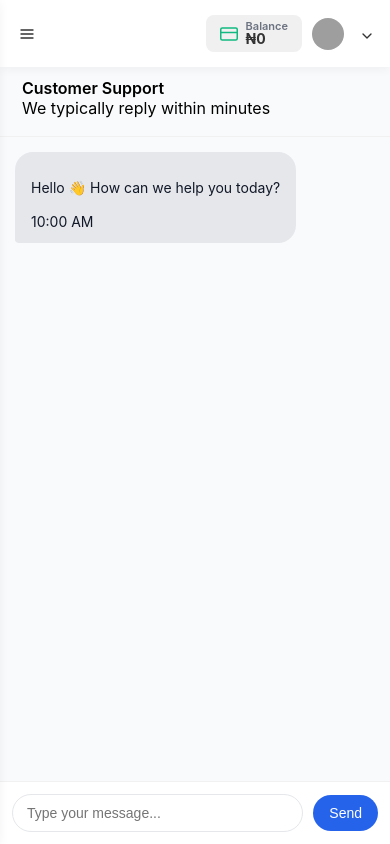
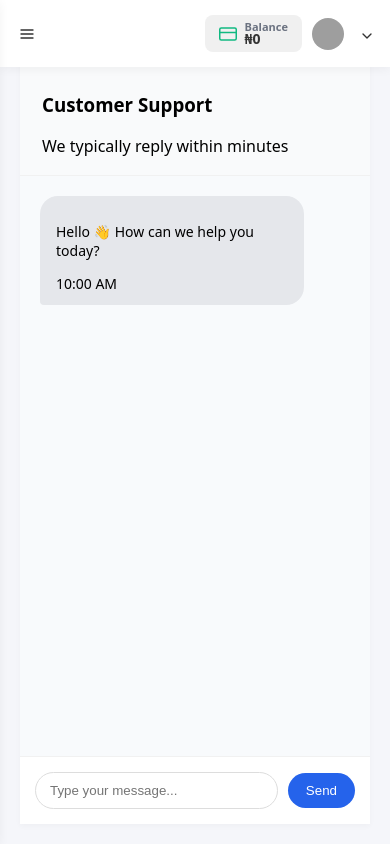
Before and after one commit to ay30bg/realsms, a React (Create React App) app: page /support in a window 390 px wide. Built offline with nearby package versions, Linux system fonts and the light colour scheme; no server answers; grey boxes are pictures that could not be loaded.

Commit message:
Update support.css

```diff
--- a/src/styles/support.css
+++ b/src/styles/support.css
@@ -3,28 +3,25 @@ html, body {
   height: 100%;
   margin: 0;
   overflow: hidden; /* lock page scroll */
-  font-family: -apple-system, BlinkMacSystemFont, "Segoe UI", Roboto, sans-serif;
-  background: #f3f4f6;
 }
 
 /* ================= MAIN CONTAINER ================= */
 .user-support-container {
-  position: fixed;
-  top: 60px; /* directly below navbar */
-  left: 0;
-  right: 0;
+  display: flex;
+  flex-direction: column;
 
-  height: calc(100vh - 60px);
+  /* Slightly more space than navbar height */
+  height: calc(100vh - 75px); /* was 60px */
   width: 100%;
   max-width: 800px;
-  margin: 0 auto;
+
+  /* Move down a bit more */
+  margin: 75px auto 0; /* was 60px */
 
   background: #ffffff;
-  display: flex;
-  flex-direction: column;
+  border-radius: 0;
   overflow: hidden;
-
-  box-shadow: 0 4px 12px rgba(0, 0, 0, 0.05);
+  box-shadow: 0 2px 6px rgba(0,0,0,0.03);
 }
 
 /* ================= HEADER ================= */
@@ -35,19 +32,12 @@ html, body {
   flex-shrink: 0;
 }
 
-.user-support-header h3 {
-  margin: 0;
-  font-size: 16px;
-  font-weight: 600;
-}
-
 /* ================= CHAT BODY ================= */
 .user-support-body {
   flex: 1;
   padding: 20px;
-  overflow-y: auto; /* ONLY chat scrolls */
+  overflow-y: auto;  /* ONLY chat scrolls */
   background: #f8fafc;
-
   display: flex;
   flex-direction: column;
 }
@@ -56,7 +46,6 @@ html, body {
 .user-support-body::-webkit-scrollbar {
   width: 6px;
 }
-
 .user-support-body::-webkit-scrollbar-thumb {
   background: rgba(0,0,0,0.08);
   border-radius: 10px;
@@ -66,7 +55,6 @@ html, body {
 .chat-message {
   display: flex;
   margin-bottom: 15px;
-  animation: fadeIn 0.2s ease-in-out;
 }
 
 .chat-message.user {
@@ -82,22 +70,17 @@ html, body {
   padding: 12px 16px;
   border-radius: 18px;
   font-size: 14px;
-  line-height: 1.4;
   word-wrap: break-word;
-  transition: all 0.2s ease;
 }
 
-/* User Bubble */
 .chat-message.user .bubble {
   background: #2563eb;
   color: #fff;
   border-bottom-right-radius: 4px;
 }
 
-/* Support Bubble */
 .chat-message.support .bubble {
   background: #e5e7eb;
-  color: #111827;
   border-bottom-left-radius: 4px;
 }
 
@@ -108,82 +91,35 @@ html, body {
   padding: 15px;
   border-top: 1px solid #f1f1f1;
   background: #ffffff;
-  flex-shrink: 0;
+  flex-shrink: 0; /* fixed at bottom */
 }
 
 .user-support-input input {
   flex: 1;
-  padding: 12px 16px;
+  padding: 10px 14px;
   border-radius: 25px;
-  border: 1px solid #e5e7eb;
+  border: 1px solid #ddd;
   outline: none;
-  font-size: 14px;
-  transition: border 0.2s ease;
-}
-
-.user-support-input input:focus {
-  border-color: #2563eb;
 }
 
 .user-support-input button {
   margin-left: 10px;
-  padding: 12px 20px;
+  padding: 10px 18px;
   border-radius: 25px;
   border: none;
   background: #2563eb;
   color: #fff;
-  font-size: 14px;
-  font-weight: 500;
   cursor: pointer;
-  transition: background 0.2s ease, transform 0.1s ease;
-}
-
-.user-support-input button:hover {
-  background: #1d4ed8;
-}
-
-.user-support-input button:active {
-  transform: scale(0.98);
-}
-
-/* ================= ANIMATIONS ================= */
-@keyframes fadeIn {
-  from {
-    opacity: 0;
-    transform: translateY(5px);
-  }
-  to {
-    opacity: 1;
-    transform: translateY(0);
-  }
 }
 
 /* ================= MOBILE ================= */
 @media (max-width: 768px) {
   .user-support-container {
-    top: 60px;
-    height: calc(100vh - 60px);
-    max-width: 100%;
-    border-radius: 0;
+    height: calc(100vh - 75px);
+    margin-top: 75px;
   }
 
   .bubble {
     max-width: 85%;
   }
-
-  .user-support-body {
-    padding: 15px;
-  }
-
-  .user-support-input {
-    padding: 12px;
-  }
-
-  .user-support-input input {
-    padding: 10px 14px;
-  }
-
-  .user-support-input button {
-    padding: 10px 16px;
-  }
 }
```
